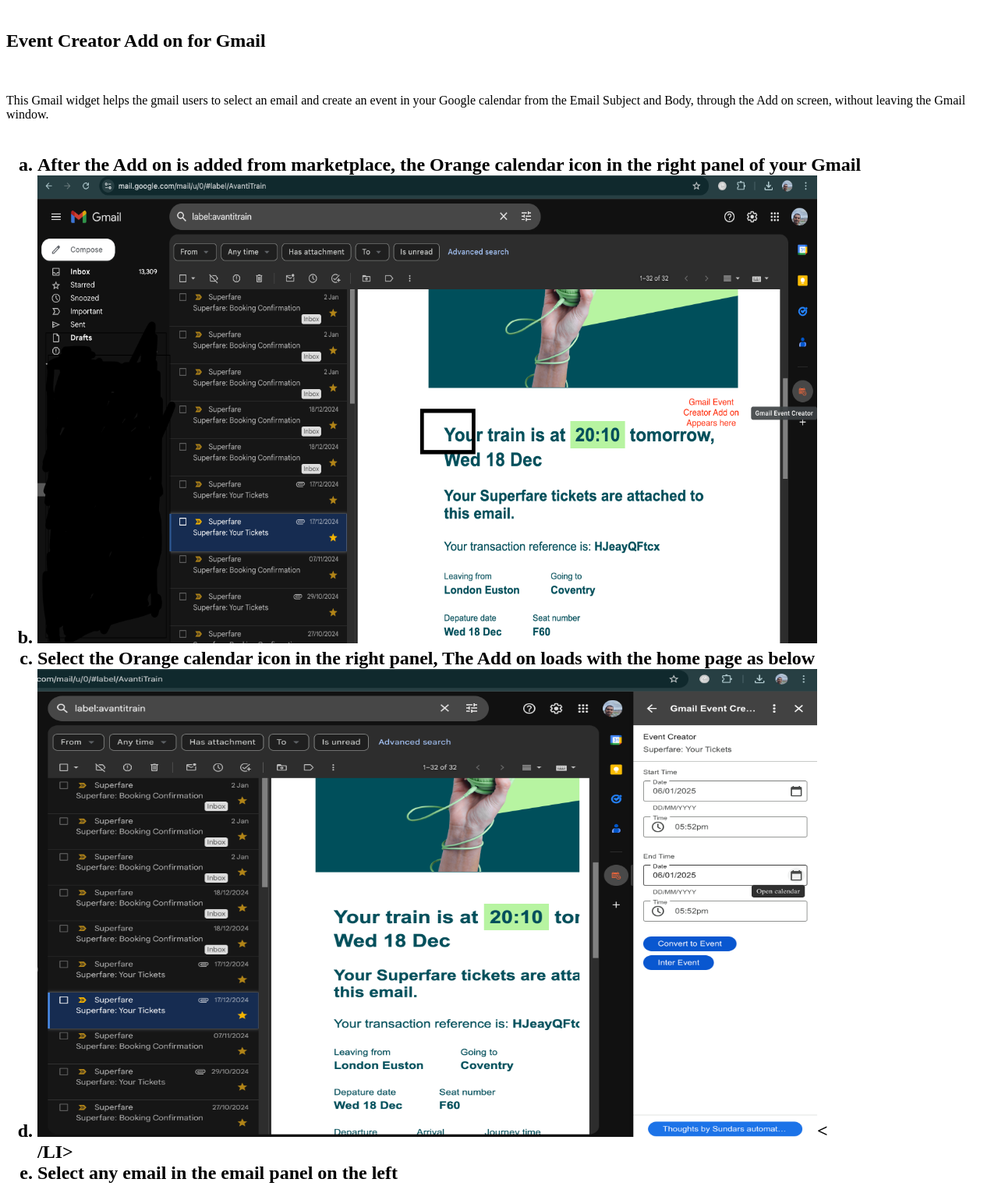
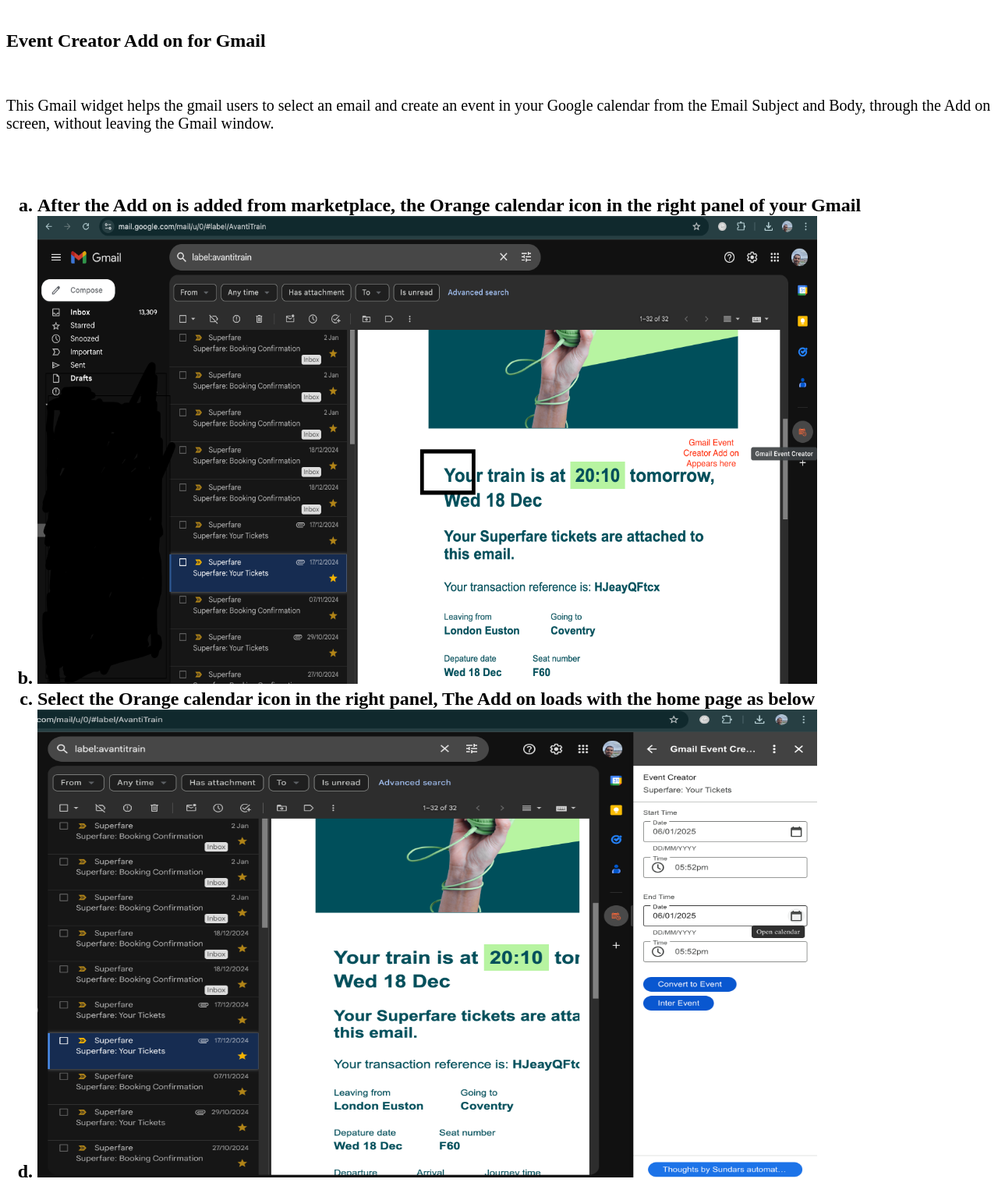
Before and after one commit to Y2KPRABU/Y2KPRABU, a plain HTML site: page index.html in a window 1280 px wide. Shown: the part 79-1600 px from the top of the page at 78% size. Drawn offline with Linux system fonts and the light colour scheme.

Commit message:
Update index.html

```diff
--- a/index.html
+++ b/index.html
@@ -5,26 +5,25 @@
     <br/>
   <h2>Event Creator Add on for Gmail</h2>
     <br/>
-<p>This Gmail widget helps the gmail users to select an email and create an event in your Google calendar from the Email Subject and Body,
-  through the Add on screen, without leaving the Gmail window.
+<p style='font-size:20px' >This Gmail widget helps the gmail users to select an email and create an event in your Google calendar from the Email Subject and Body,
+  through the Add on screen, without leaving the Gmail window.</p>
   <br/><br/>
   <h2 How to use it</h2>
-      <OL type='a'>
+     <OL type='a'>
     <LI>After the Add on is added from marketplace, the Orange calendar icon in the right panel of your Gmail</LI>
-    <LI>  <img src="./beforeaddonclick.png" alt="Home Page Before Add on Selection" width="1000" height="600"></img><br/></LI>
+    <LI>  <img src="./beforeaddonclick.png" alt="Home Page Before Add on Selection" width="1000" height="600"></img></LI>
     <LI>Select the Orange calendar icon in the right panel, The Add on loads with the home page as below </LI>
-    <LI>  <img src="./afteraddonclick.png" alt="Home Page After Add on Selection" width="1000" height="600"></img><<br/>/LI>
-    <LI>Select any email in the email panel on the left</LI>
+    <LI><img src="./afteraddonclick.png" alt="Home Page After Add on Selection" width="1000" height="600"></img></LI>
+    <LI><br/>Select any email in the email panel on the left</LI>
     <LI>you will see that the add-on view refreshes with the Subject of the email title</LI>
     <LI></LI>It also shows a DateTime picker for Event start date and Event End date.</LI>
-    <LI>  <img src="./MailSelectedShowingEventCreationCard.png" alt="Home Page After Add on Selection" width="1000" height="600"></img><br/></LI>
-
-    <LI>Select the Appropriate Date and Time of the Event
+    <LI>  <img src="./MailSelectedShowingEventCreationCard.png" alt="Home Page After Add on Selection" width="1000" height="600"></img></LI>
+    <LI><br/>Select the Appropriate Date and Time of the Event
     <LI></LI>Click on Convert to Event.</LI>
     <LI>Thats it !!!.. within 2 seconds, the event is created in your calendar now, without leaving the Gmail window.</LI>
     </OL>
     Hope you love this add on.
     thanks
-</p>
+
 </body>
 </html>
```
